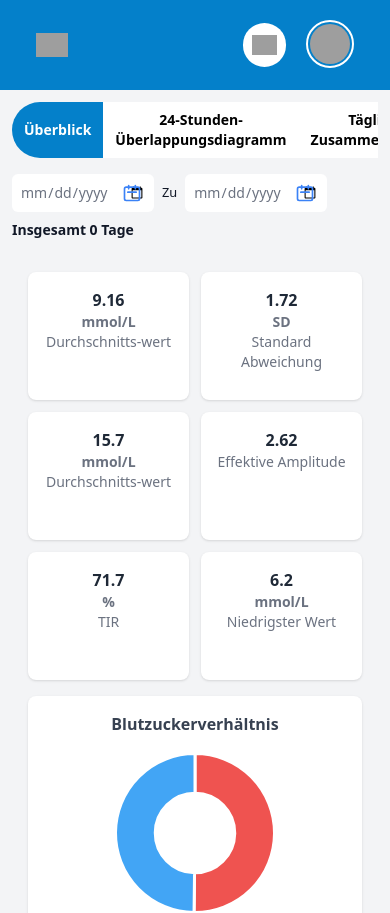
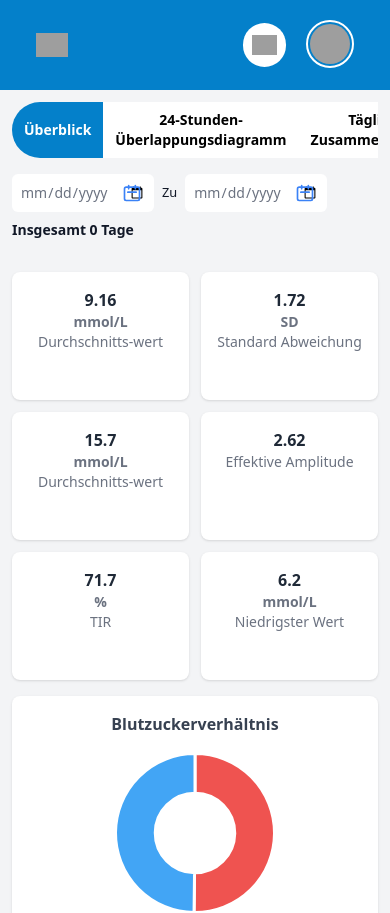
Before and after one commit to mohitanand744/suga-sense, a React (Vite) app: page /dashboard/cgmreport in a window 390 px wide. Shown: the top 913 px of the page. Built offline with nearby package versions, Linux system fonts and the light colour scheme; grey boxes are pictures that could not be loaded.

Commit message:
Solved some responsiveness problem

```diff
--- a/src/components/Reports/CGMReport.jsx
+++ b/src/components/Reports/CGMReport.jsx
@@ -191,7 +191,7 @@ const CGMReport = () => {
         </div>
       </div>
 
-      <div className="p-4 md:p-6 ">
+      <div className="py-4 md:py-6 ">
         <div className="grid grid-cols-1 gap-4 md:gap-5 xl:grid-cols-12">
           {/* Left Section */}
           <div className="grid grid-cols-2 gap-3 sm:grid-cols-3 xl:col-span-5">
--- a/src/components/Reports/KontinuierlicherGraph.jsx
+++ b/src/components/Reports/KontinuierlicherGraph.jsx
@@ -99,7 +99,7 @@ const KontinuierlicherGraph = () => {
   };
 
   return (
-    <div className="w-[96%] p-3 md:p-5 overflow-hidden bg-white h-[29rem] rounded-lg shadow ">
+    <div className="w-full p-3 md:p-5 overflow-hidden bg-white h-[29rem] rounded-lg shadow ">
       <h3 className="block font-semibold text-black">
         <span className="w-4 h-4 text-blue-500 bg-blue-500 rounded-full">
           .
```
